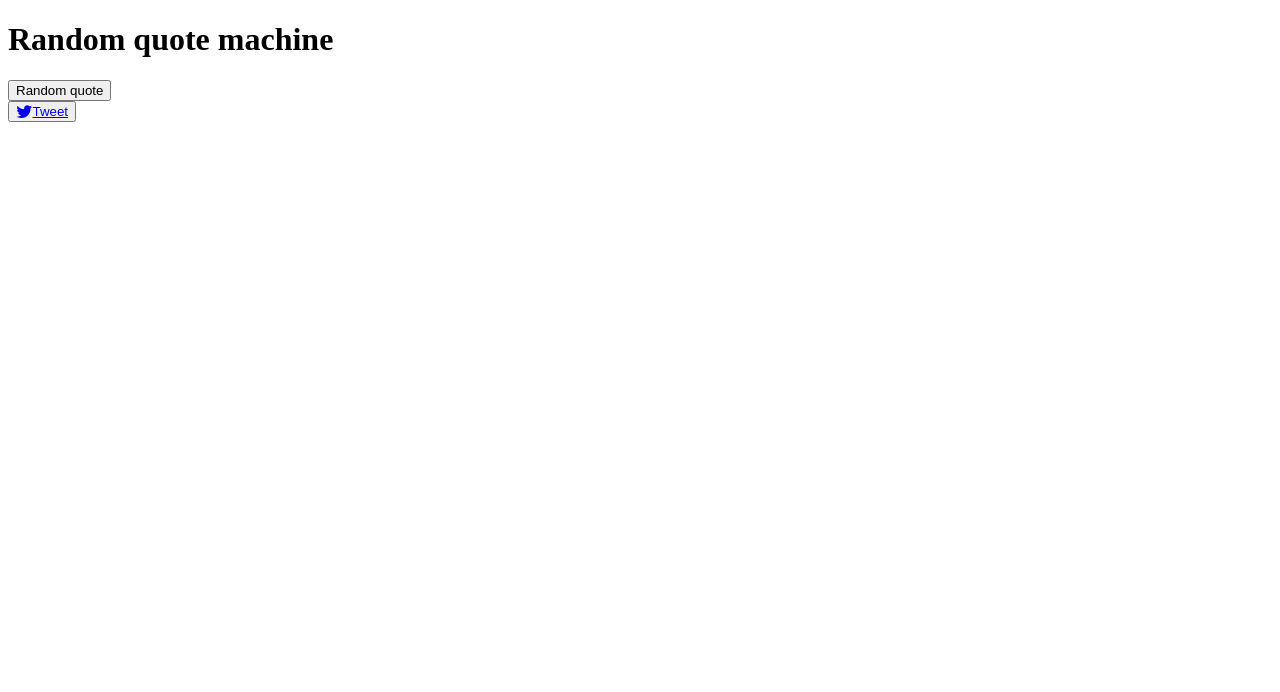
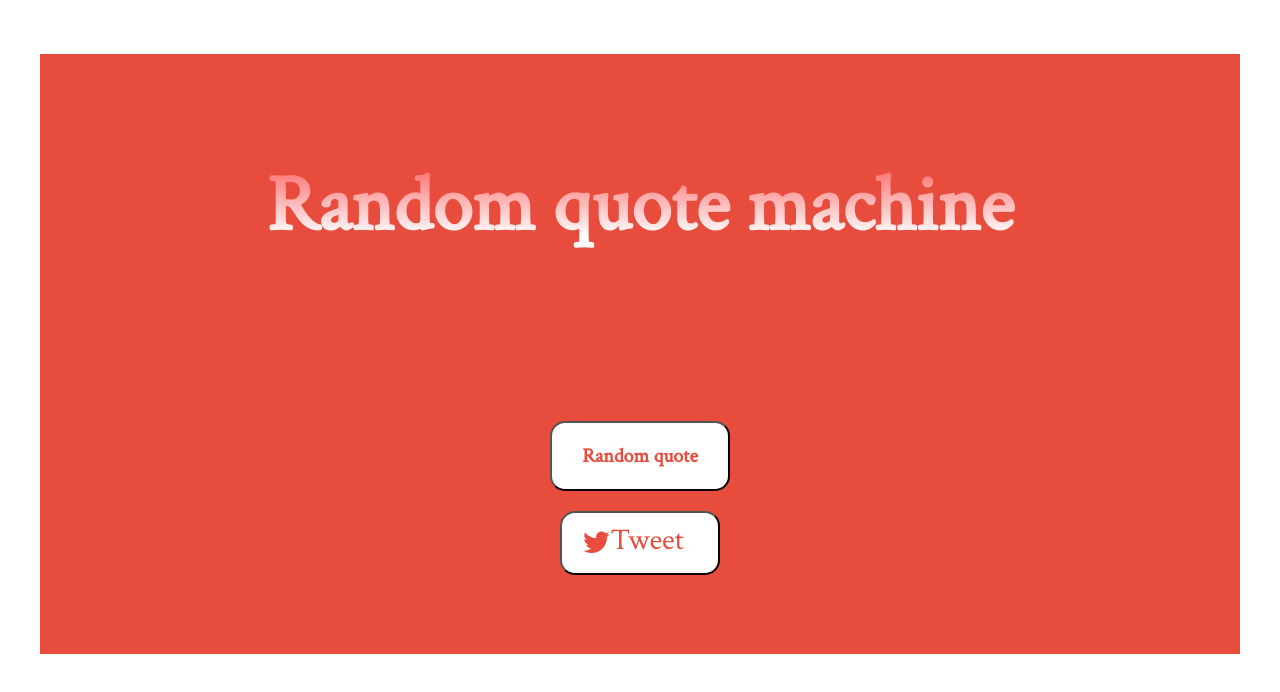
Before and after one commit to Urszula-Maczak/Ajax-Api-11-modul, a website: page index.html in a window 1280 px wide. Drawn offline with nearby package versions, Linux system fonts and the light colour scheme.

Commit message:
done style for Random quote machine

```diff
--- a/index.html
+++ b/index.html
@@ -2,12 +2,15 @@
 <html>
 <head>
 	<meta charset="utf-8">
+	<meta name="viewport" content="width=device-width, initial-scale=1.0">
+	<meta content="text/html; X-Content-Type-Options=nosniff" http-equiv="Content-Type"/>
 	<title>Random quote machine</title>
 	<link rel="stylesheet" href="https://maxcdn.bootstrapcdn.com/font-awesome/4.5.0/css/font-awesome.min.css">
-	<link href="https://fonts.googleapis.com/css?family=Kalam|Montserrat:900" rel="stylesheet">
+	<link href="https://fonts.googleapis.com/css?family=Crimson+Text" rel="stylesheet">
 	<link rel="stylesheet" type="text/css" href="style.css">
 </head>
 <body>
+	<div class="container">
 		<main>
 			<header>
 				<h1>Random quote machine</h1>
@@ -16,15 +19,16 @@
 				<h2 class="quote"></h2>
 				<h3 class="author"></h3>
 			</div>
-		<div>
+			<div class="random-quote">
 				<button class="trigger">Random quote</button><br>
-			<button>
+				<button class="social-media">
 				<a href="#" target="_blank" class="tweet"><i class="fa fa-lg fa-twitter"></i>Tweet</a>
 				</button>
 			</div>
 		</main>
+	</div>
 
-<script src="https://code.jquery.com/jquery-3.0.0.min.js" integrity="sha256-JmvOoLtYsmqlsWxa7mDSLMwa6dZ9rrIdtrrVYRnDRH0=" crossorigin="anonymous"></script>
+<script src="https://ajax.googleapis.com/ajax/libs/jquery/1.12.4/jquery.min.js"></script>
 <script type="text/javascript" src="script.js"></script>
 </body>
 </html>
--- a/style.css
+++ b/style.css
@@ -0,0 +1,70 @@
+@import url('https://fonts.googleapis.com/css?family=Crimson+Text');
+*{
+	box-sizing: border-box;
+	font-family: 'Crimson Text', serif;
+}
+body {
+	margin: 0;
+}
+.container {
+	max-width: 1200px;
+	height: 600px;
+	margin: 30px auto;
+	background-color: #e74c3c;
+	position: relative;
+}
+
+main {
+	width: 100%;
+	height: 100%;
+	text-align: center;
+}
+h1 {
+	padding: 100px;
+	font-size: 80px;
+	background: -webkit-linear-gradient(red 10%, #fff 50%, red 10%);
+	background: -o-linear-gradient(red 30%, #fff 70%);
+	background: linear-gradient(red 20%, #fff 60%);
+	-webkit-background-clip: text;
+	-webkit-text-fill-color: transparent;
+}
+.random-quote {
+	text-align: center;
+
+}
+button {
+	padding: 30px;
+	margin: 10px auto;
+	border-radius: 15px;
+	outline: none;
+}
+.trigger {
+	width: 180px;
+	height: 70px;
+	text-align: center;
+	font-size: 20px;
+	font-weight: bold;
+	color: #e74c3c;
+	padding: 10px;
+	background-color: #fff;
+}
+.social-media {
+	width: 160px;
+	height: 40px;
+	text-align: center;
+	background-color: #fff;
+	position: relative;
+}
+.tweet {
+	font-size: 30px;
+	color: #e74c3c;
+	text-decoration: none;
+	padding: 5px;
+	position: absolute;
+	left: 10%;
+	top: 5%;
+}
+
+.fa {
+	font-size: 30px;
+}
```
Also changed, not shown: 1 other file. Lines whose indentation alone changed are shown as unchanged.
